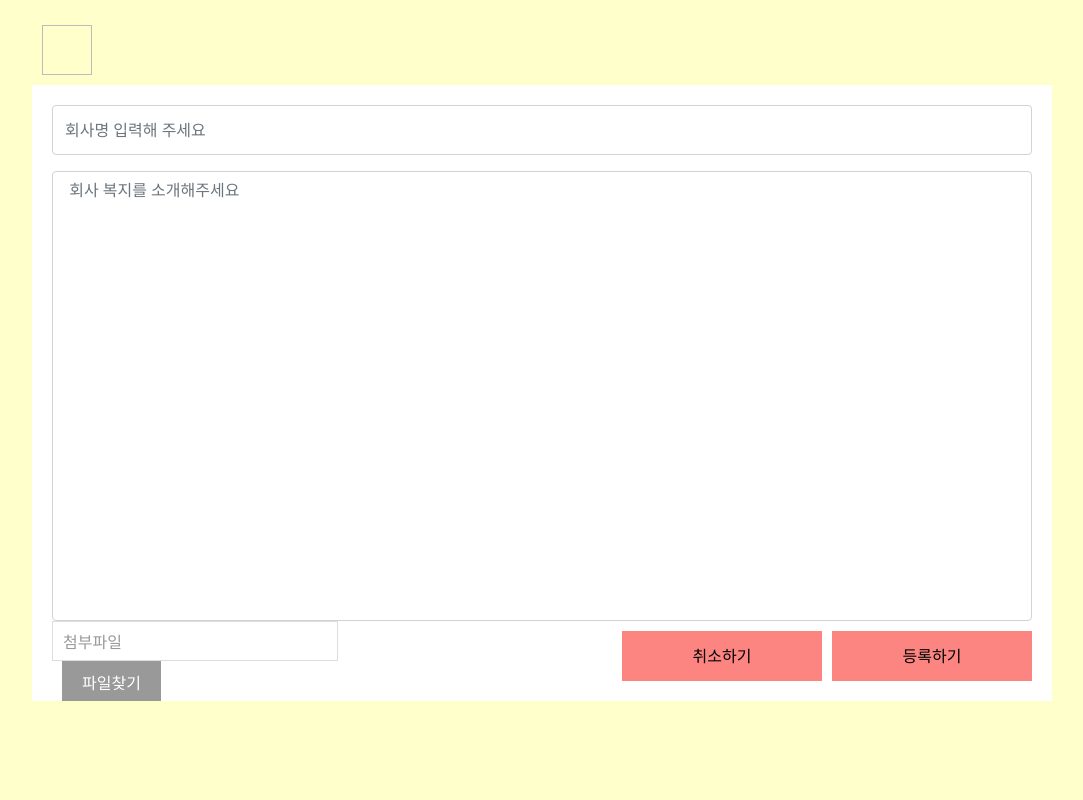
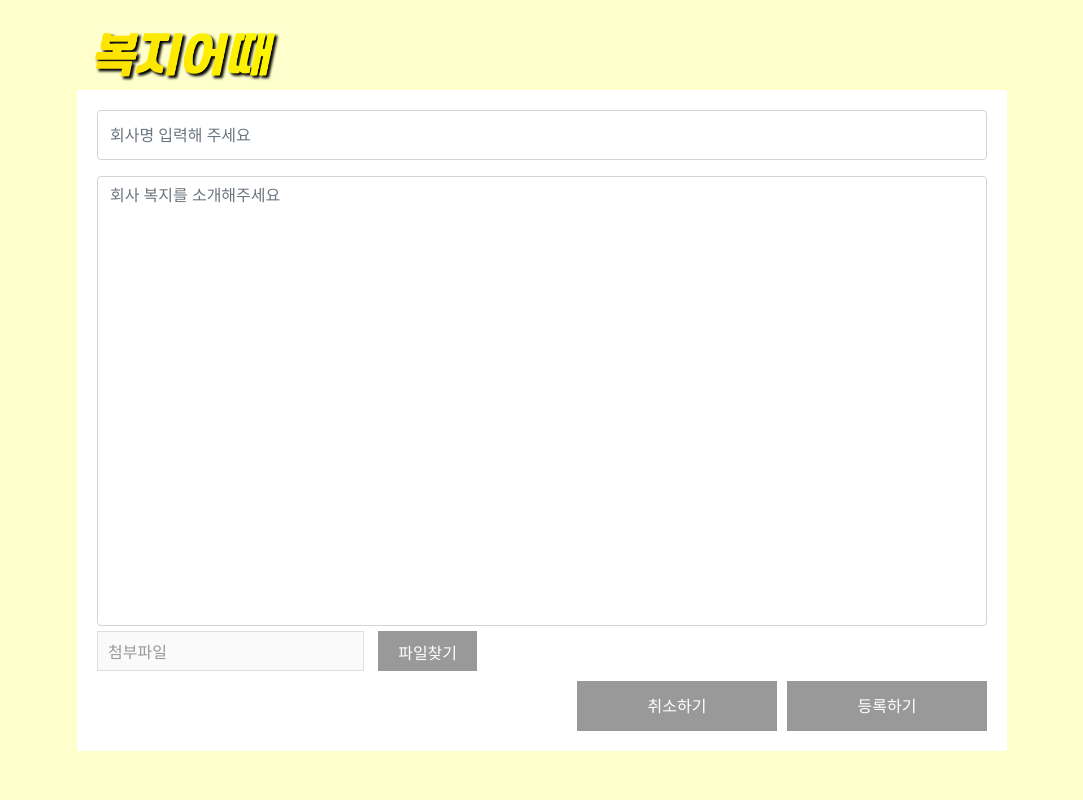
Before and after one commit to asiansam/bogjieottae, a Flask app: template templates/createCompany.html in a window 1280 px wide. Shown: the whole page, without its empty margins (98-1181 px from the left). Run offline with Flask 2, Linux system fonts and the light colour scheme; the template is opened without the code that fills it, so the values that code supplies are empty.

Commit message:
feat: 회사 입력 프론트 페이지 기능 구현 및 logo 업로드

```diff
--- a/templates/createCompany.html
+++ b/templates/createCompany.html
@@ -4,7 +4,6 @@
     <meta charset="UTF-8">
     <meta http-equiv="X-UA-Compatible" content="IE=edge">
     <meta name="viewport" content="width=device-width, initial-scale=1.0">
-
     <link href="https://cdn.jsdelivr.net/npm/bootstrap@5.0.2/dist/css/bootstrap.min.css" rel="stylesheet" integrity="sha384-EVSTQN3/azprG1Anm3QDgpJLIm9Nao0Yz1ztcQTwFspd3yD65VohhpuuCOmLASjC" crossorigin="anonymous">
     <script src="https://ajax.googleapis.com/ajax/libs/jquery/3.5.1/jquery.min.js"></script>
     <script src="https://cdn.jsdelivr.net/npm/bootstrap@5.0.2/dist/js/bootstrap.bundle.min.js" integrity="sha384-MrcW6ZMFYlzcLA8Nl+NtUVF0sA7MsXsP1UyJoMp4YLEuNSfAP+JcXn/tWtIaxVXM" crossorigin="anonymous"></script>
@@ -22,7 +21,8 @@
         }
         .header{
             padding: 10px;
-            margin-left: 55px;
+            margin-left: 100px;
+            margin-right: 100px;
             border: 1px;
         }
         .input-group.mb-3 > *{
@@ -33,12 +33,12 @@
             background-color: white;
             height: 100%;
             padding: 20px;
-            margin-left: 55px;
-            margin-right: 55px;
+            margin-left: 100px;
+            margin-right: 100px;
             border: 1px;
         }
         button{
-            background-color: rgb(252,133,130);
+            background-color: #999999;
             border: 0;
             outline: 0;
             cursor: pointer;
@@ -46,6 +46,7 @@
             margin-top: 10px;
             margin-left: 10px;
             height: 50px;
+            color: white;
 
         }
         textarea{
@@ -98,7 +99,7 @@
         .modal-footer > button{
         }
         .filebox{
-            float: left;
+            margin-top: 5px;
         }
         .filebox .upload-name {
             display: inline-block;
@@ -106,7 +107,7 @@
             padding: 0 10px;
             vertical-align: middle;
             border: 1px solid #dddddd;
-            width: 78%;
+            width: 30%;
             color: #999999;
         }
         .filebox label {
@@ -130,8 +131,16 @@
     </style>
     <script>
         let modal;
+        let fileObj;
         window.onload = function () {
             modal = document.getElementById("modal");
+            const fileUpload = document.querySelector('#file');
+            fileUpload.addEventListener('change',data => {
+                fileObj = fileUpload.files[0];
+                const fileName = fileObj['name'];
+                document.querySelector('.upload-name').value = fileName;
+            })
+
         }
         const moveHome = function (){
             let link = "/";
@@ -146,15 +155,37 @@
             modal.style.display = "none";
         }
         const createCompany = function (){
-            const companyName = document.getElementById("companyName").value;
+            const companyName = document.getElementById('companyName').value;
             const companyInfo = document.getElementById('companyInfo').value;
+            const companyLogo = fileObj === undefined ? "" : fileObj;
+            // print(companyLogo);
+            let formData = new FormData()
+            formData.append("companyName",companyName)
+            formData.append("companyInfo",companyInfo)
+            formData.append("companyLogo",fileObj)
+
+            console.log(companyLogo)
+
+            $.ajax({
+                type: 'POST',
+                url: '/api/createcompany',
+                cache: false,
+                contentType: false,
+                processData: false,
+                data: formData,
+                success: function (response) {
+                    console.log(response['msg'])
+                }
+            });
         }
     </script>
 </head>
 <body class="main">
     <div class="container">
         <div class="header">
-            <div style="width: 50px; height: 50px; border: 1px solid #bcbcbc;"></div>
+            <div style="width: 50px; height: 50px; margin-bottom: 5px">
+                <img style="width: 200px" src="../static/img/logo.png">
+            </div>
         </div>
         <div class="body">
             <div class="input-group mb-3">
@@ -162,13 +193,15 @@
             </div>
             <div>
                 <div class="input-group">
-                    <textarea class="form-control" id="companyInfo" placeholder=" 회사 복지를 소개해주세요" onkeydown="if(event.keyCode===9){var v=this.value,s=this.selectionStart,e=this.selectionEnd;this.value=v.substring(0, s)+'\t'+v.substring(e);this.selectionStart=this.selectionEnd=s+1;return false;}"></textarea>
+                    <textarea class="form-control" id="companyInfo" placeholder="회사 복지를 소개해주세요" onkeydown="if(event.keyCode===9){var v=this.value,s=this.selectionStart,e=this.selectionEnd;this.value=v.substring(0, s)+'\t'+v.substring(e);this.selectionStart=this.selectionEnd=s+1;return false;}"></textarea>
                 </div>
             </div>
             <div class="filebox">
-                <input class="upload-name" value="첨부파일" placeholder="첨부파일">
+                <input class="upload-name" value="첨부파일" placeholder="첨부파일" disabled>
                 <label for="file">파일찾기</label>
-                <input type="file" id="file">
+                <input type="file" id="file" accept="image/*">
+<!--                <input type="file" class="real-upload" accept="image/*" required multiple style="display: none;">-->
+<!--                <div class="upload"></div>-->
             </div>
             <div class="buttonGroup">
                 <button onclick="createCompany()">등록하기</button>
```
Also changed, not shown: static/img/logo.png (added).
